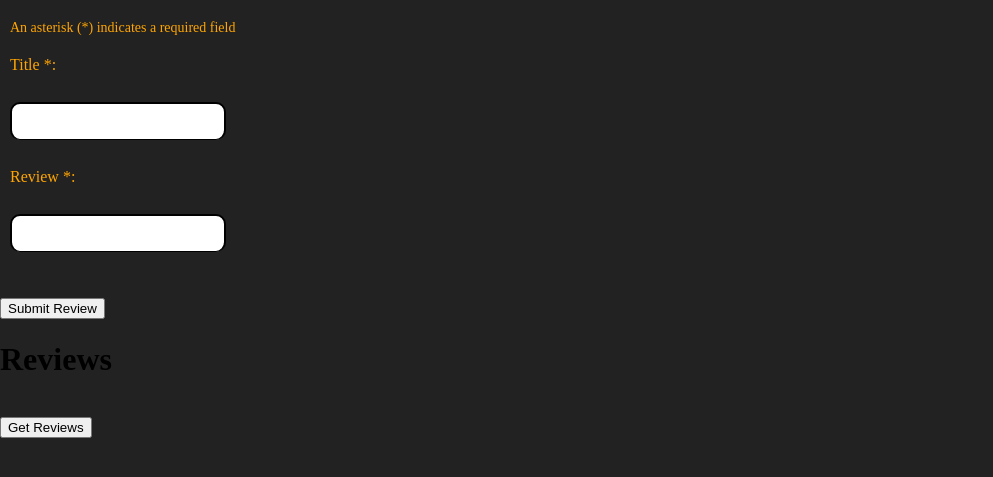
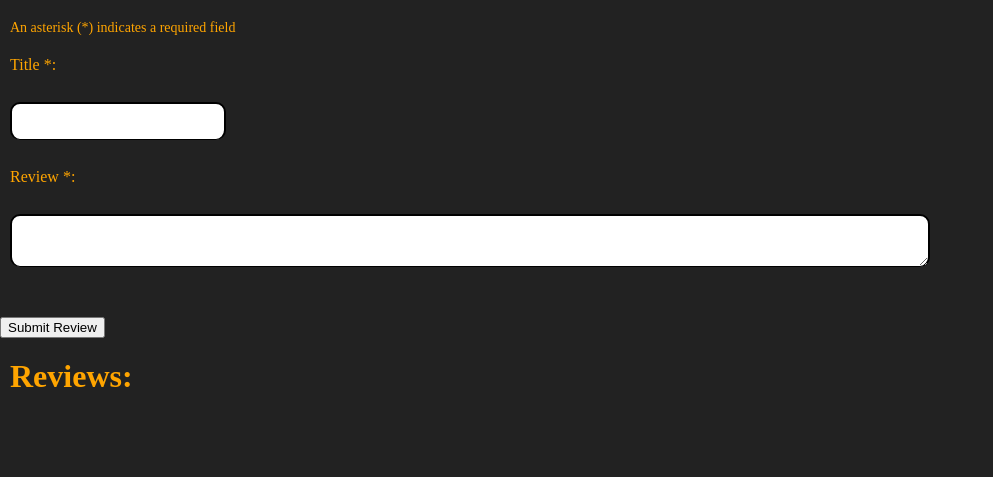
Before and after one commit to remker1/RenoMana, a Flask app: page /reviews in a window 1280 px wide. Shown: the part 95-572 px from the top of the page, without its empty margins (0-993 px from the left). Run offline with Flask 3, Linux system fonts and the light colour scheme; data that the repository does not hold is empty.

Commit message:
Small CSS changes to the Review Page

```diff
--- a/back_end_team/app/static/styles.css
+++ b/back_end_team/app/static/styles.css
@@ -1,6 +1,18 @@
 label {
     font-size: 16px;
     color: #ffa500;
+}
+
+h1 {
+    color: #ffa500;
+    padding: 10px;
+    margin: 10px 0;
+}
+
+h2 {
+    color: #ffa500;
+    padding: 10px;
+    margin: 10px 0;
 }
 
 p {
@@ -123,3 +135,16 @@ textarea {
    resize: vertical;
    vertical-align: text-top;
 }
+
+.reviewTextBox{
+    height: 20%;
+    width: 70%;
+    margin: 10px;
+    padding:10px;
+    border:0;
+    box-shadow:0 0 15px 4px rgba(#eee,#eee,#eee,#eee);
+    border-radius: 10px;
+    border: 2px solid #000;
+    border-bottom:1px solid #000;
+    text-align: left;
+}
--- a/back_end_team/app/templates/RenoGrpReviewPage.html
+++ b/back_end_team/app/templates/RenoGrpReviewPage.html
@@ -17,7 +17,7 @@
         </div>
     </header>
 
-    <body>
+    <body onload="getReviews()">
         <script type = "text/javascript">
 
             function getReviews() {
@@ -26,7 +26,7 @@
                 })
                 .then(response => response.json())
                 .then(data => {
-                    document.getElementById("review-list").value = "";
+                    document.getElementById("review-list").innerHTML = "";
                     const reviewList = document.getElementById("review-list");
 
                     data.forEach(review => {
@@ -63,6 +63,7 @@
                 .then(document.getElementById("title_input").value = "")
                 .then(document.getElementById("description_input").value = "")
                 .then(alert("Thank you for your Review!"))
+                .then(getReviews())
                 .catch(error => console.error(error))
             };
         </script>
@@ -73,21 +74,15 @@
             <label for="Title"> Title *: </label><br> <br>
             <input id="title_input" type="text" name="Title" value=""><br> <br>
             <label for="Description"> Review *: </label><br> <br>
-            <input id="description_input" type="text" name="Description" value=""><br> <br>
+            <textarea id="description_input" name="Description" class="reviewTextBox"> </textarea><br> <br>
             <br>
             <button onclick="addReview()">Submit Review</button>
             <br>
         </div>
 
-        <h1>Reviews</h1>
-        <br>
-        <button onclick="getReviews()">Get Reviews</button>
-        <br>
+        <h1>Reviews: </h1>
 
-        <br> <br>
-
-        <!-- <div id="reviews-container"></div> -->
-        <ul id="review-list"></ul>
+        <div id="review-list"></div>
 
     </body>
 </html>
```
